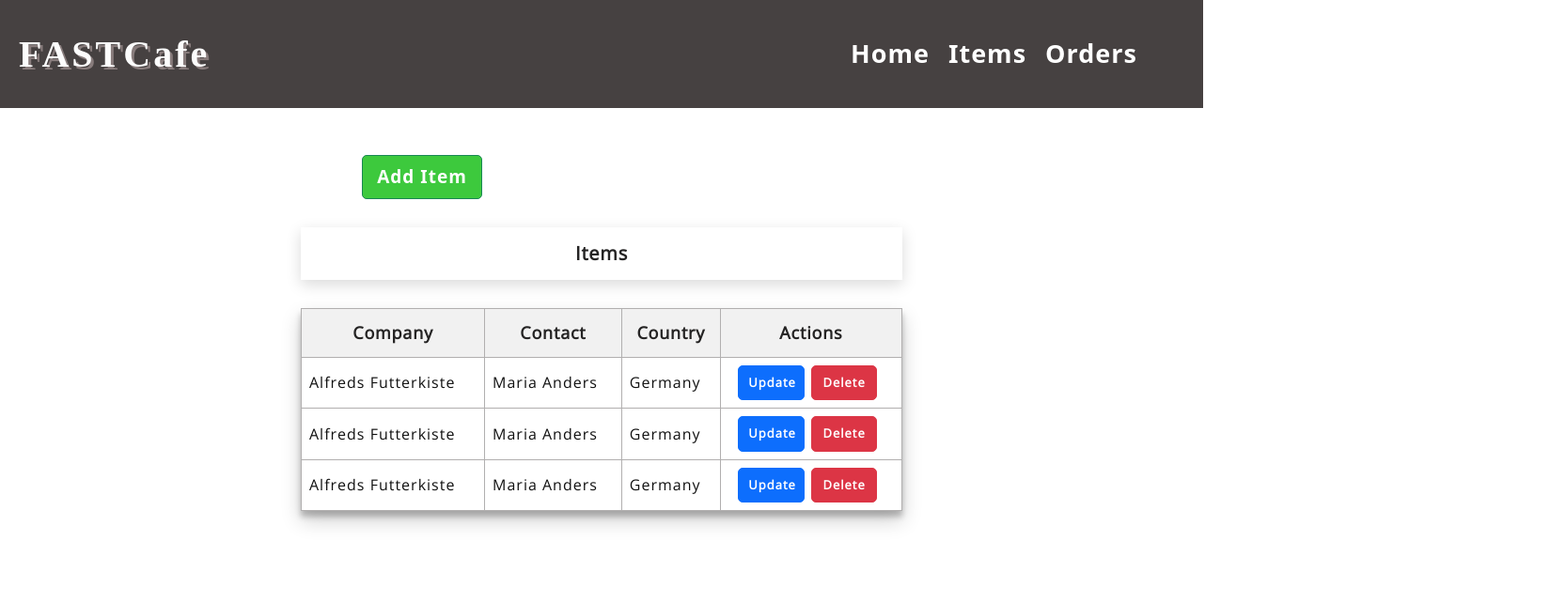
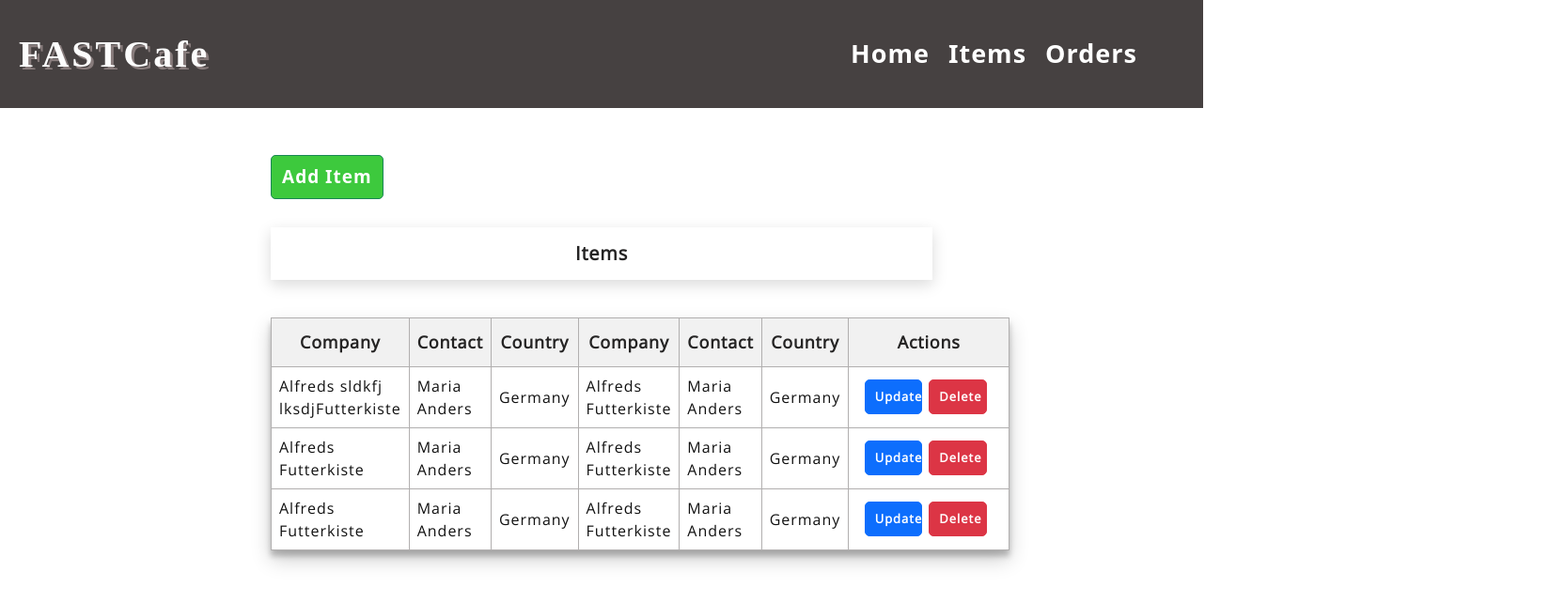
Before and after one commit to Hamza091/FastCafe, a React (Create React App) app in the folder Client/: page / in a window 1280 px wide. Shown: the top 642 px of the page at 94% size, 1665 px wide, since content can reach past the window. Built offline with nearby package versions, Linux system fonts and the light colour scheme.

Commit message:
add table wrapper div

```diff
--- a/Client/src/components/Items/Items.tsx
+++ b/Client/src/components/Items/Items.tsx
@@ -3,9 +3,9 @@ import './items.css';
 function Items() {
     return (
         <div className="customer-main">
-            <div className="add-btn">
+            <div className="contents">
                 <button className="btn btn-success btn-lg btn-txt">Add Item</button>
-            </div>
+
             <div className="head">
                 Items
             </div>
@@ -14,9 +14,15 @@ function Items() {
                     <th>Company</th>
                     <th>Contact</th>
                     <th>Country</th>
+                    <th>Company</th>
+                    <th>Contact</th>
+                    <th>Country</th>
                     <th>Actions</th>
                 </tr>
                 <tr>
+                    <td>Alfreds sldkfj lksdjFutterkiste</td>
+                    <td>Maria Anders</td>
+                    <td>Germany</td>
                     <td>Alfreds Futterkiste</td>
                     <td>Maria Anders</td>
                     <td>Germany</td>
@@ -31,6 +37,9 @@ function Items() {
                     <td>Alfreds Futterkiste</td>
                     <td>Maria Anders</td>
                     <td>Germany</td>
+                    <td>Alfreds Futterkiste</td>
+                    <td>Maria Anders</td>
+                    <td>Germany</td>
                     <td>
                         <div className="btn-container">
                             <button className="btn btn-primary btn-lg btn-wid">Update</button>
@@ -39,6 +48,9 @@ function Items() {
                     </td>
                 </tr>
                 <tr>
+                    <td>Alfreds Futterkiste</td>
+                    <td>Maria Anders</td>
+                    <td>Germany</td>
                     <td>Alfreds Futterkiste</td>
                     <td>Maria Anders</td>
                     <td>Germany</td>
@@ -52,6 +64,7 @@ function Items() {
 
             </table>
         </div>
+        </div>
     )
 }
 
--- a/Client/src/components/Items/items.css
+++ b/Client/src/components/Items/items.css
@@ -1,4 +1,10 @@
-
+.contents{
+  display: flex;
+  margin: auto auto;
+  /* border: 1px solid green; */
+  flex-direction: column;
+  width: 55%;
+}
 .customer-main{
     display: flex;
     flex-direction: column;
@@ -7,8 +13,10 @@
 }
 .head{
     display: flex;
-    width: 50%;
-    margin: 3rem auto;
+    /* width: 50%; */
+    width: 100%;
+    /* margin: 3rem auto; */
+    margin-top: 3rem;
     justify-content: center;
     padding: 1.3rem;
     color: rgb(36, 35, 35);
@@ -19,12 +27,15 @@
     box-shadow: rgba(0, 0, 0, 0.15) 0px 5px 15px 0px;
 }
 #customers {
+
     font-family: 'Open Sans', sans-serif;
     font-size: 1.5rem;
     color: rgb(17, 17, 17);
     border-collapse: collapse;
-    width: 50%;
-    margin: auto auto;
+    /* width: 50%; */
+    width: 100%;
+    /* margin: auto auto; */
+    margin-top: 4rem;
     box-shadow: rgba(0, 0, 0, 0.19) 0px 10px 20px, rgba(0, 0, 0, 0.23) 0px 6px 6px;
   }
 
@@ -52,7 +63,7 @@
   .btn-container{
       display: flex;
       flex-direction: row;
-      flex-wrap: wrap;
+      flex-wrap: nowrap;
       justify-content: center;
   }
   .btn{
@@ -71,10 +82,5 @@
   .btn-txt{
       font-size: 1.9rem;
       background-color: rgb(61, 201, 61);
-
+      width: 17%;
   }
-  .add-btn{
-      position: relative;
-      left: 38.5rem;
-
-  }
```
